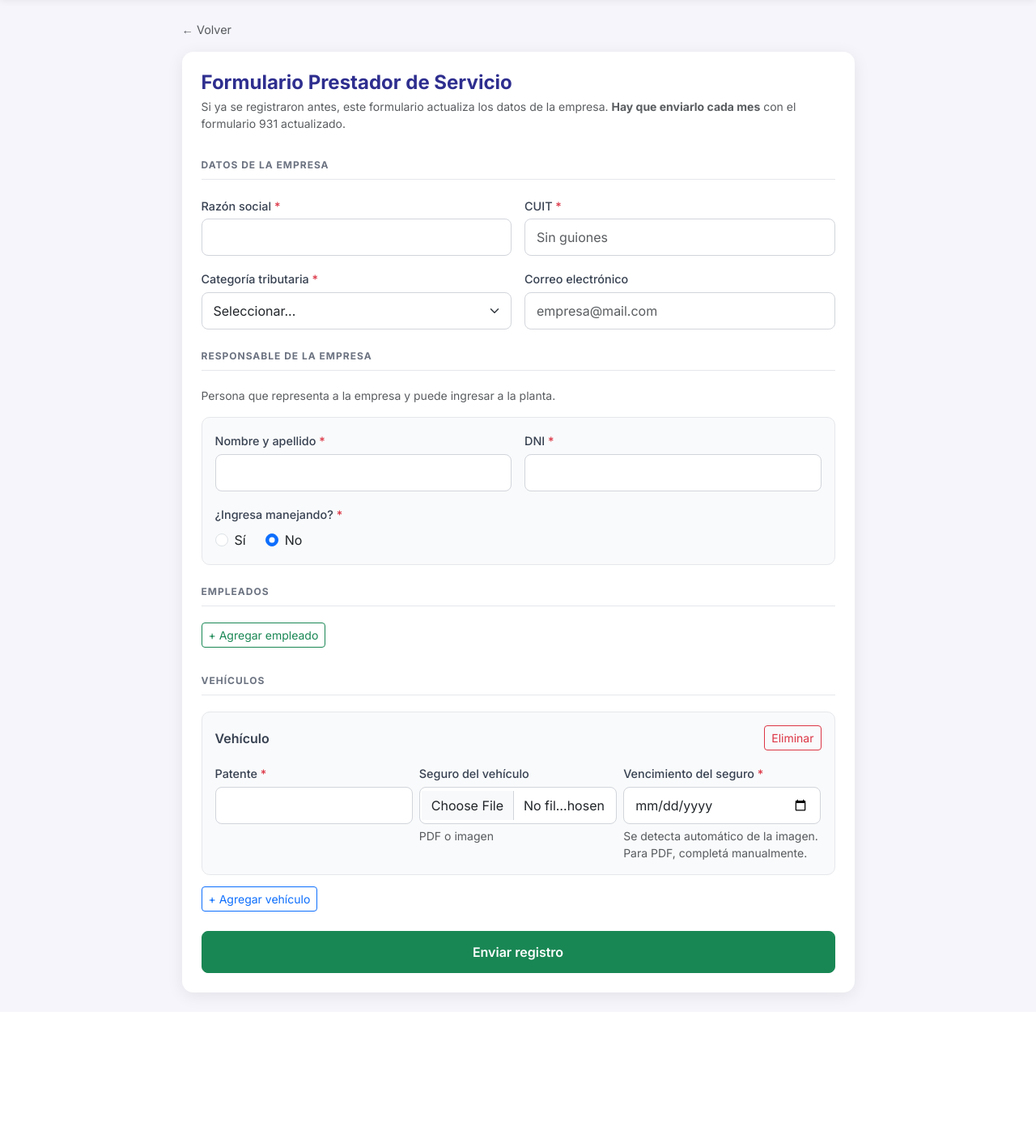
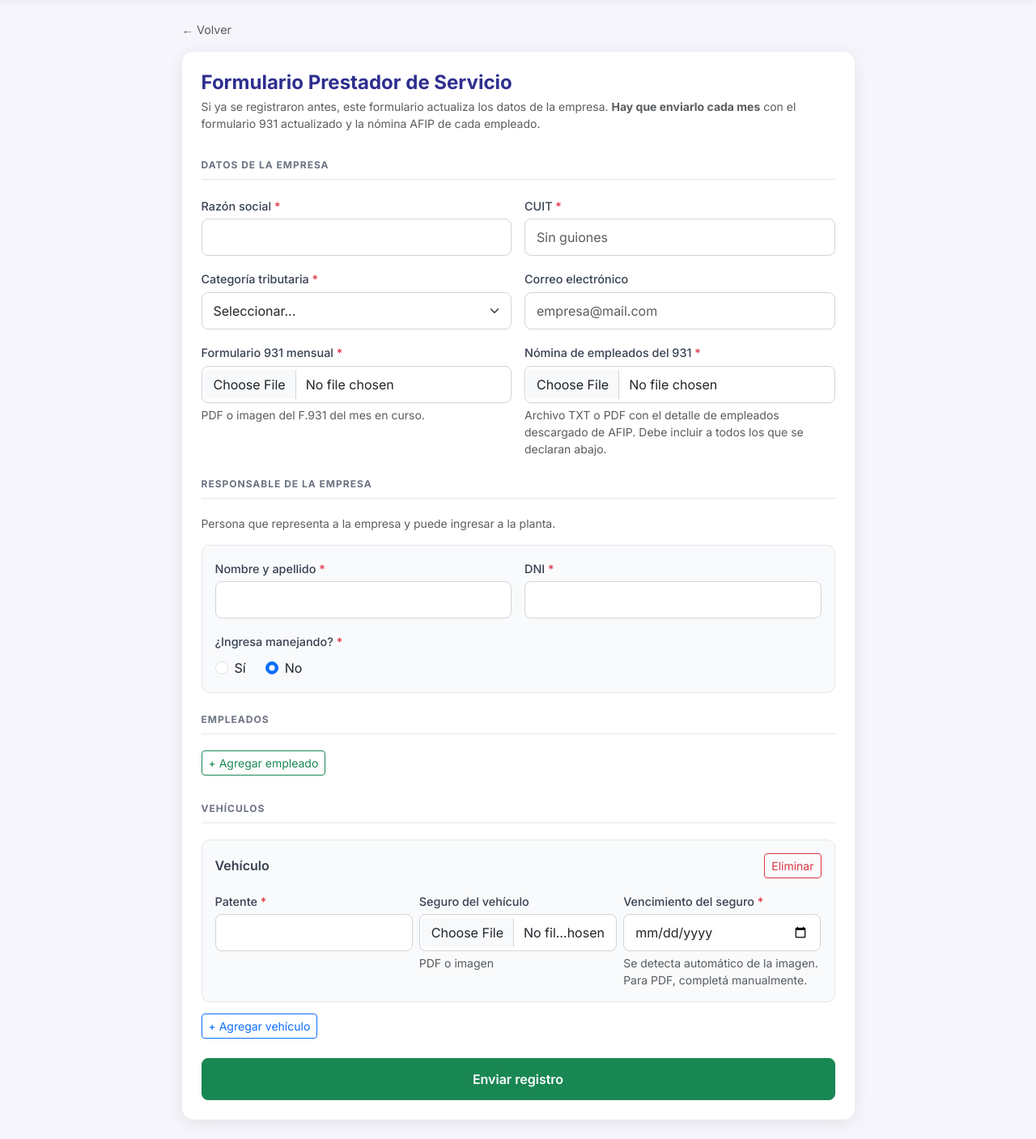
Before and after one commit to pferraro-afk/ecocoton-desmotadora-ingreso, a Flask app: page /prestador in a window 1280 px wide. Shown: the part 69-1476 px from the top of the page at 81% size. Before the commit the page ends 1309 px from the top, so only its background shows below. Run offline with Flask 3, Linux system fonts and the light colour scheme.

Commit message:
Nomina del 931 a nivel empresa con verificacion de empleados

```diff
--- a/app.py
+++ b/app.py
@@ -7,7 +7,7 @@ from flask import (Flask, flash, redirect, render_template,
                    request, session, url_for)
 from werkzeug.utils import secure_filename
 
-from database import get_db, init_db
+from database import get_db, init_db, migrate_db
 
 app = Flask(__name__)
 app.secret_key = os.environ.get('SECRET_KEY', 'desmotadora-clave-2024')
@@ -27,6 +27,7 @@ MESES = {
 }
 
 init_db()
+migrate_db()
 
 
 # ── helpers ──────────────────────────────────────────────────────────────────
@@ -152,6 +153,83 @@ def extract_expiration_date(relative_path):
         return None
 
 
+def extract_dnis_from_nomina(relative_path):
+    """Lee la nómina del 931 (TXT, PDF o imagen) y devuelve un set de DNIs (8 dígitos, zero-padded)."""
+    if not relative_path:
+        return set()
+    full_path = os.path.join(os.path.dirname(__file__), 'static', relative_path)
+    if not os.path.exists(full_path):
+        return set()
+    ext = relative_path.rsplit('.', 1)[-1].lower()
+
+    text = ''
+    if ext == 'txt':
+        try:
+            with open(full_path, 'r', encoding='latin-1', errors='replace') as f:
+                text = f.read()
+        except Exception:
+            return set()
+    elif ext == 'pdf':
+        try:
+            import pdfplumber
+            with pdfplumber.open(full_path) as pdf:
+                text = '\n'.join(page.extract_text() or '' for page in pdf.pages)
+        except Exception:
+            return set()
+    elif ext in ('jpg', 'jpeg', 'png'):
+        api_key = os.environ.get('ANTHROPIC_API_KEY')
+        if not api_key:
+            return set()
+        try:
+            import anthropic
+            import base64
+            media_type = 'image/jpeg' if ext in ('jpg', 'jpeg') else 'image/png'
+            with open(full_path, 'rb') as f:
+                image_data = base64.standard_b64encode(f.read()).decode('utf-8')
+            client = anthropic.Anthropic(api_key=api_key)
+            msg = client.messages.create(
+                model='claude-haiku-4-5-20251001',
+                max_tokens=1024,
+                messages=[{
+                    'role': 'user',
+                    'content': [
+                        {'type': 'image', 'source': {'type': 'base64',
+                                                      'media_type': media_type,
+                                                      'data': image_data}},
+                        {'type': 'text', 'text': (
+                            'Este es un documento de nómina de AFIP Argentina. '
+                            'Extraé todos los números de CUIL que aparezcan '
+                            '(formato XX-XXXXXXXX-X o 11 dígitos seguidos). '
+                            'Respondé SOLO con los CUILes separados por comas, '
+                            'sin texto adicional.'
+                        )}
+                    ]
+                }]
+            )
+            text = msg.content[0].text
+        except Exception:
+            return set()
+
+    return _parse_dnis_from_text(text)
+
+
+def _parse_dnis_from_text(text):
+    """Extrae DNIs de un texto buscando patrones CUIL (XX-XXXXXXXX-X o 11 dígitos)."""
+    dnis = set()
+    for m in re.finditer(r'\b(\d{2})-?(\d{8})-?(\d)\b', text):
+        dnis.add(m.group(2))
+    return dnis
+
+
+def _dni_en_nomina(emp_dni, nomina_dnis):
+    """Compara ignorando ceros a la izquierda."""
+    try:
+        emp_int = int(emp_dni)
+        return any(int(d) == emp_int for d in nomina_dnis)
+    except (ValueError, TypeError):
+        return False
+
+
 # ── home ─────────────────────────────────────────────────────────────────────
 
 @app.route('/')
@@ -244,6 +322,9 @@ def prestador():
         resp_carnet_venc = None
         errores = []
 
+        f931_empresa = request.files.get('formulario_931')
+        formulario_931_path = save_file(f931_empresa, 'formularios_931') if f931_empresa and f931_empresa.filename else None
+
         if resp_maneja:
             resp_carnet_path = save_file(request.files.get('resp_carnet'), 'carnets_resp')
             resp_carnet_venc, err = validate_doc_date(
@@ -256,7 +337,6 @@ def prestador():
 
         nombres_emp = request.form.getlist('emp_nombre[]')
         dnis_emp = request.form.getlist('emp_dni[]')
-        files_931 = request.files.getlist('emp_931[]')
         files_carnet_emp = request.files.getlist('emp_carnet[]')
         carnet_venc_list = request.form.getlist('emp_carnet_venc[]')
 
@@ -266,7 +346,6 @@ def prestador():
             edni = normalizar_dni(edni)
             if not enombre or not edni:
                 continue
-            f931 = files_931[i] if i < len(files_931) else None
             fcarnet = files_carnet_emp[i] if i < len(files_carnet_emp) else None
             manual_venc = carnet_venc_list[i].strip() if i < len(carnet_venc_list) else ''
             carnet_path_emp = save_file(fcarnet, 'carnets_emp')
@@ -277,7 +356,7 @@ def prestador():
             )
             if err:
                 errores.append(err)
-            emp_data.append((enombre, edni, f931, carnet_path_emp, emp_carnet_venc_final))
+            emp_data.append((enombre, edni, carnet_path_emp, emp_carnet_venc_final))
 
         patentes = request.form.getlist('veh_patente[]')
         vencimientos = request.form.getlist('veh_vencimiento[]')
@@ -300,10 +379,28 @@ def prestador():
                 errores.append(err)
             veh_data.append((patente, seguro_path_veh, venc_final))
 
+        f_nomina = request.files.get('nomina_931')
+        nomina_path = save_file(f_nomina, 'nominas') if f_nomina and f_nomina.filename else None
+        if not nomina_path:
+            errores.append('La nómina de empleados del 931 es obligatoria.')
+
         if errores:
             for e in errores:
                 flash(e)
             return render_template('prestador.html')
+
+        # Verificar que cada empleado figure en la nómina
+        dnis_nomina = extract_dnis_from_nomina(nomina_path)
+        if dnis_nomina and emp_data:
+            no_encontrados = [
+                f'{enombre} (DNI {edni})'
+                for enombre, edni, *_ in emp_data
+                if not _dni_en_nomina(edni, dnis_nomina)
+            ]
+            if no_encontrados:
+                for nombre in no_encontrados:
+                    flash(f'El empleado {nombre} no figura en la nómina del 931.')
+                return render_template('prestador.html')
 
         now = datetime.now().isoformat(sep=' ')
         db = get_db()
@@ -318,12 +415,12 @@ def prestador():
                    SET razon_social=?, categoria_tributaria=?, gmail=?,
                        resp_nombre=?, resp_dni=?, resp_maneja=?,
                        resp_carnet_path=?, resp_carnet_vencimiento=?,
-                       fecha_registro=?
+                       formulario_931_path=?, nomina_path=?, fecha_registro=?
                    WHERE id=?''',
                 (razon_social, categoria, gmail,
                  resp_nombre, resp_dni, resp_maneja,
                  resp_carnet_path, resp_carnet_venc,
-                 now, prestador_id)
+                 formulario_931_path, nomina_path, now, prestador_id)
             )
             db.execute('DELETE FROM empleados WHERE prestador_id = ?', (prestador_id,))
             db.execute('DELETE FROM vehiculos WHERE prestador_id = ?', (prestador_id,))
@@ -332,22 +429,24 @@ def prestador():
                 '''INSERT INTO prestadores
                    (razon_social, cuit, categoria_tributaria, gmail,
                     resp_nombre, resp_dni, resp_maneja,
-                    resp_carnet_path, resp_carnet_vencimiento, fecha_registro)
-                   VALUES (?,?,?,?,?,?,?,?,?,?)''',
+                    resp_carnet_path, resp_carnet_vencimiento,
+                    formulario_931_path, nomina_path, fecha_registro)
+                   VALUES (?,?,?,?,?,?,?,?,?,?,?,?)''',
                 (razon_social, cuit, categoria, gmail,
                  resp_nombre, resp_dni, resp_maneja,
-                 resp_carnet_path, resp_carnet_venc, now)
+                 resp_carnet_path, resp_carnet_venc,
+                 formulario_931_path, nomina_path, now)
             )
             prestador_id = cur.lastrowid
 
-        for enombre, edni, f931, carnet_path_emp, emp_carnet_venc_final in emp_data:
+        for enombre, edni, carnet_path_emp, emp_carnet_venc_final in emp_data:
             db.execute(
                 '''INSERT INTO empleados
                    (prestador_id, nombre, dni, formulario_931_path,
                     carnet_conducir_path, carnet_vencimiento)
                    VALUES (?,?,?,?,?,?)''',
                 (prestador_id, enombre, edni,
-                 save_file(f931, 'formularios_931'),
+                 None,
                  carnet_path_emp,
                  emp_carnet_venc_final)
             )
--- a/requirements.txt
+++ b/requirements.txt
@@ -2,3 +2,4 @@ flask==3.0.3
 werkzeug==3.0.3
 gunicorn==22.0.0
 anthropic>=0.40.0
+pdfplumber>=0.11.0
--- a/templates/prestador.html
+++ b/templates/prestador.html
@@ -12,7 +12,7 @@
       <h4 class="fw-bold mb-1" style="color:#2e2e8f;">Formulario Prestador de Servicio</h4>
       <p class="text-muted small mb-4">
         Si ya se registraron antes, este formulario actualiza los datos de la empresa.
-        <strong>Hay que enviarlo cada mes</strong> con el formulario 931 actualizado.
+        <strong>Hay que enviarlo cada mes</strong> con el formulario 931 actualizado y la nómina AFIP de cada empleado.
       </p>
 
       <form method="post" enctype="multipart/form-data" novalidate>
@@ -39,6 +39,16 @@
           <div class="col-md-6">
             <label class="form-label">Correo electrónico</label>
             <input type="email" name="gmail" class="form-control" placeholder="empresa@mail.com">
+          </div>
+          <div class="col-md-6">
+            <label class="form-label">Formulario 931 mensual <span class="text-danger">*</span></label>
+            <input type="file" name="formulario_931" class="form-control" accept=".pdf,.jpg,.jpeg,.png" required>
+            <div class="form-text">PDF o imagen del F.931 del mes en curso.</div>
+          </div>
+          <div class="col-md-6">
+            <label class="form-label">Nómina de empleados del 931 <span class="text-danger">*</span></label>
+            <input type="file" name="nomina_931" class="form-control" accept=".txt,.pdf,.jpg,.jpeg,.png" required>
+            <div class="form-text">Archivo TXT o PDF con el detalle de empleados descargado de AFIP. Debe incluir a todos los que se declaran abajo.</div>
           </div>
         </div>
 
@@ -131,11 +141,6 @@ function addEmpleado() {
         <input type="text" name="emp_dni[]" class="form-control" inputmode="numeric">
       </div>
       <div class="col-md-6">
-        <label class="form-label">Formulario 931 / Seguro</label>
-        <input type="file" name="emp_931[]" class="form-control" accept=".pdf,.jpg,.jpeg,.png">
-        <div class="form-text">PDF o imagen</div>
-      </div>
-      <div class="col-md-6">
         <label class="form-label">Carnet de conducir <span class="text-muted">(opcional)</span></label>
         <input type="file" name="emp_carnet[]" class="form-control" accept=".pdf,.jpg,.jpeg,.png">
         <div class="form-text">PDF o imagen</div>
```
Also changed, not shown: database.py (+15 -0 lines).
